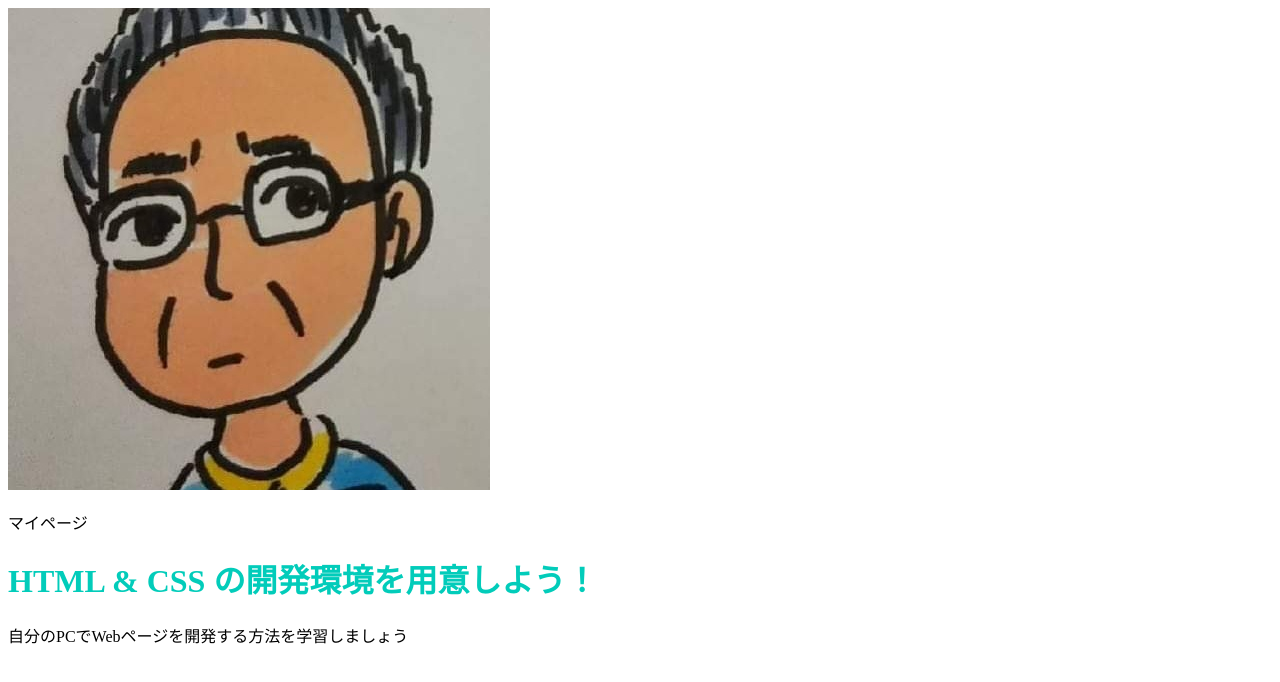
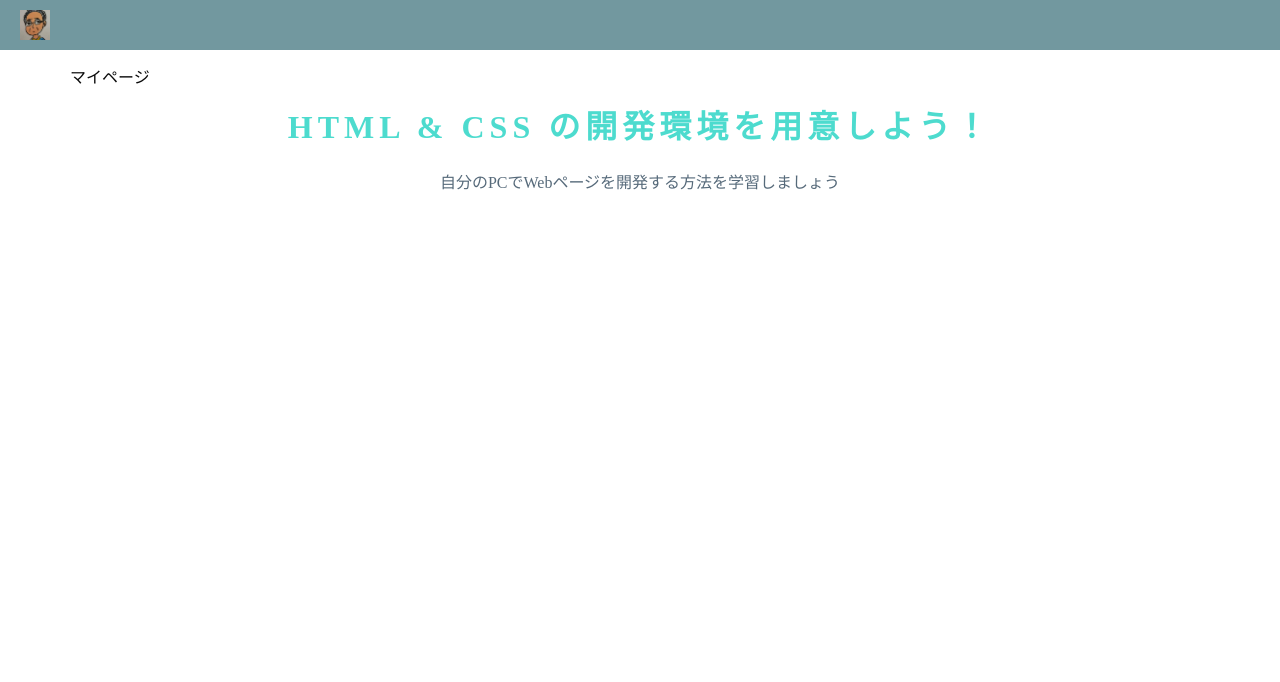
Before and after one commit to miya-susu/miya-susu.github.io, a plain HTML site: page index.html in a window 1280 px wide. Drawn offline with Linux system fonts and the light colour scheme.

Commit message:
Add initial CSS styles for layout and header

```diff
--- a/stylesheet.css
+++ b/stylesheet.css
@@ -1,3 +1,68 @@
+* {
+  box-sizing: border-box;
+}
+
+body {
+  margin: 0;
+  font-family: "Hiragino Kaku Gothic ProN";
+}
+
+a {
+  text-decoration: none;
+}
+
+.container {
+  width: 100%;
+  padding: 0 10px;
+  margin: 0 auto;
+}
+
+.top-wrapper {
+  padding: 80px 0 80px 0;
+  background-size: cover;
+  color: rgb(250, 248, 248);
+  text-align: center;
+}
+
+.top-wrapper h1 {
+  opacity: 0.7;
+  font-size: 32px;
+  letter-spacing: 5px;
+}
+
 .title {
   color: #02ccba;
 }
+.top-wrapper p {
+  opacity: 0.7;
+  font-size: 16px;
+  margin-bottom: 40px;
+  color: rgb(16, 44, 67);
+}
+
+header {
+  height: 50px;
+  width: 100%;
+  background-color: rgba(99, 141, 149, 0.9);
+  position :fixed;
+  top: 0;
+  z-index: 10;
+}
+
+.logo-con {
+  position: relative;
+  display: flex;
+  gap: 10px;
+  top: 20px;
+}
+
+.logo {
+  width: 30px;
+  margin: 10px;
+}
+
+.logo-icon p {
+  color: rgb(10, 10, 10);
+  font-size: 16px;
+  margin: 10px 60px;
+}
```
